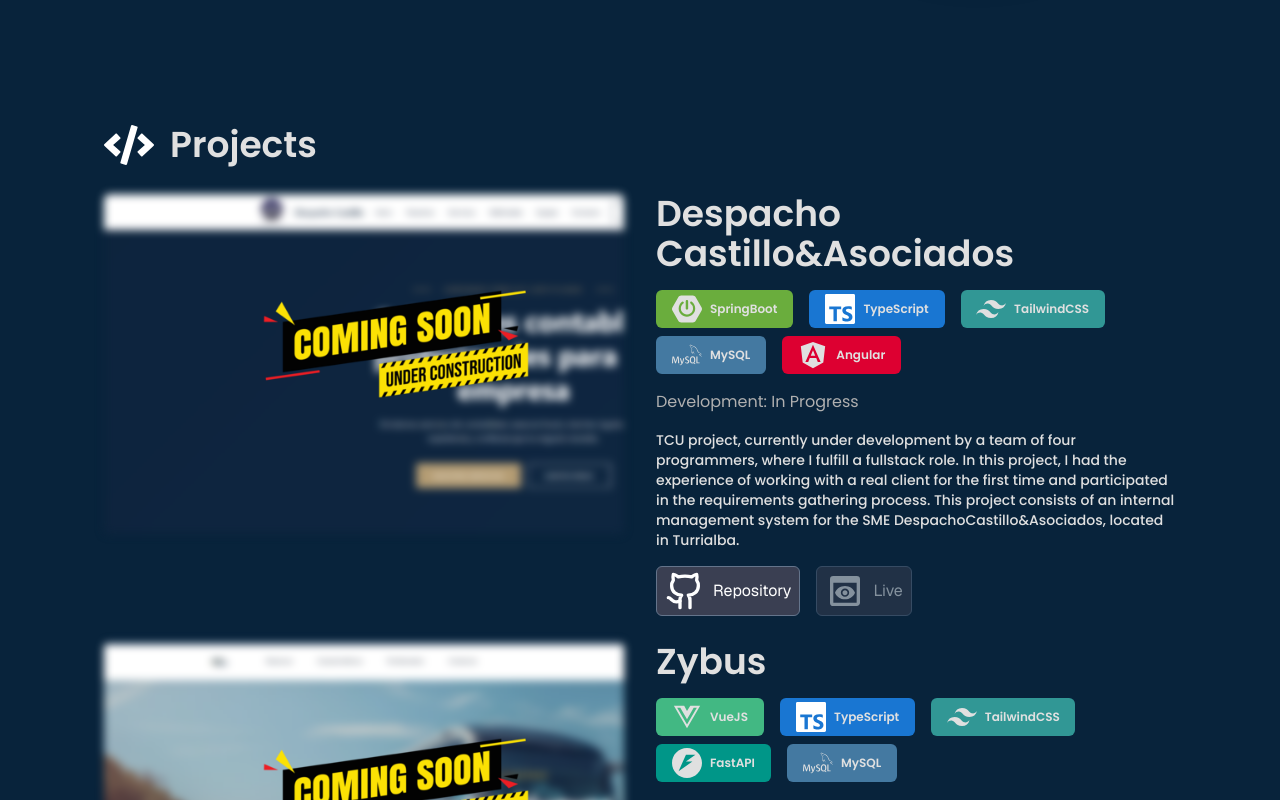
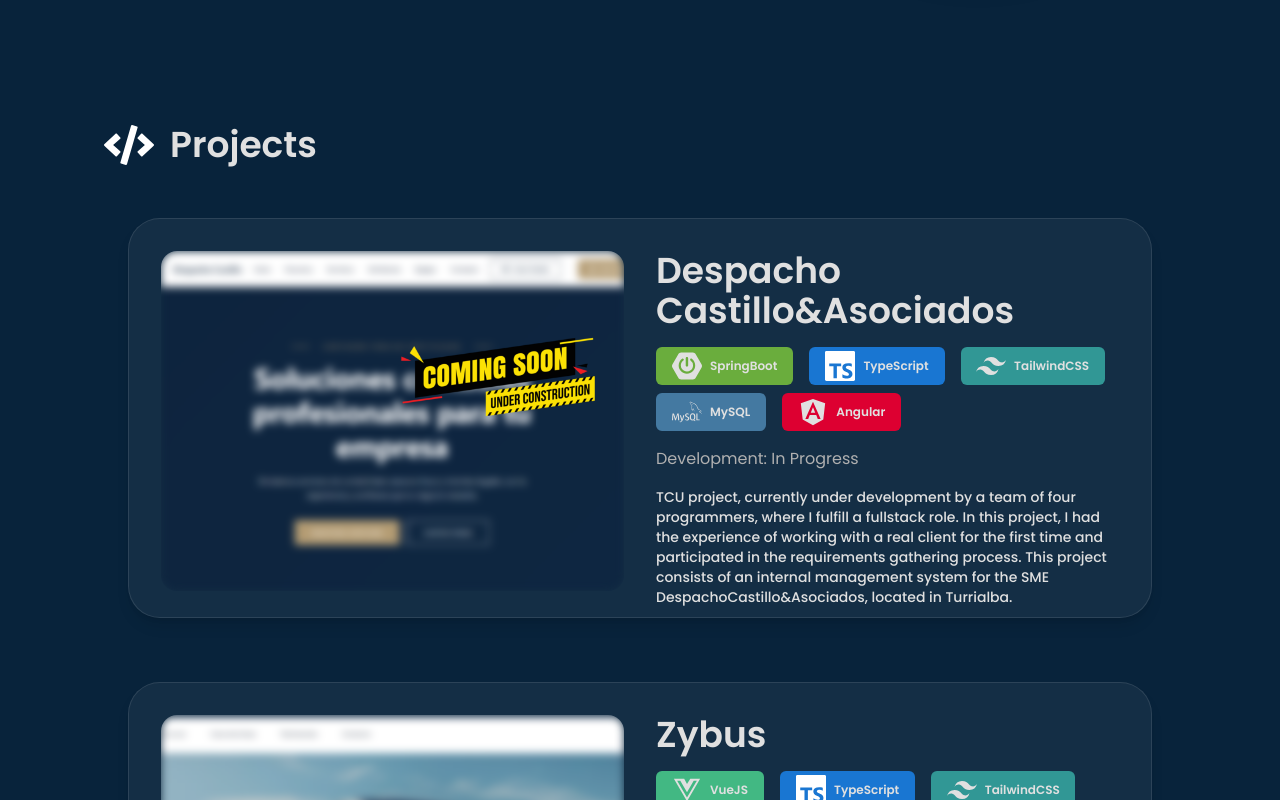
Before and after one commit to FallasDev/PortfolioDev, a Next.js app: page / in a window 1280 px wide. Shown: the part 600-1400 px from the top of the page. Built offline with nearby package versions, Linux system fonts and the light colour scheme.

Commit message:
change project cards

```diff
--- a/src/app/Projects/ProjectCard.tsx
+++ b/src/app/Projects/ProjectCard.tsx
@@ -79,17 +79,17 @@ function ProjectCard(project: Project) {
   };
 
   return (
-    <li className="flex gap-8 w-full  relative  xl:max-h-[400px]  flex-col items-center xl:items-start xl:flex-row">
-      <div className="w-[80%] xl:w-[50%] h-[340px]  relative">
+    <li className="flex w-full max-w-5xl flex-col items-center gap-6 overflow-hidden rounded-[2rem] border border-white/10 bg-white/5 p-4 shadow-lg shadow-black/10 sm:p-6 xl:max-h-[400px] xl:flex-row xl:items-start xl:gap-8 xl:p-8">
+      <div className="relative h-[240px] w-full overflow-hidden rounded-2xl sm:h-[300px] xl:h-[340px] xl:w-1/2">
         <div
-          className={`w-full h-full bg-cover object-cover rounded-md transition-transform duration-300 ease-in-out transform hover:scale-105 hover:opacity-80 ${
+          className={`h-full w-full rounded-2xl bg-cover bg-center transition-transform duration-300 ease-in-out transform hover:scale-105 hover:opacity-80 ${
             project.isInProgress && "blur-sm"
           }`}
           style={{ backgroundImage: `url('${project.image}')` }}
         ></div>
         {project.isInProgress && (
           <Image
-            className="absolute top-[0%] right-[15%]"
+            className="absolute right-2 top-2 h-auto w-[160px] sm:right-4 sm:top-4 sm:w-[220px]"
             src="/commingSoon.webp"
             alt={isEnglish ? "Coming soon" : "Próximamente"}
             width={300}
@@ -98,7 +98,7 @@ function ProjectCard(project: Project) {
         )}
       </div>
 
-      <div className="w-[80%] xl:w-[50%] flex flex-col gap-4">
+      <div className="flex w-full flex-col gap-4 xl:w-1/2">
         <h2 className="text-primaryText font-poppins font-semibold text-4xl">
           {project.title}
         </h2>
@@ -130,7 +130,7 @@ function ProjectCard(project: Project) {
         <p className="font-poppins text-sm text-primaryText font-medium">
           {project.description}
         </p>
-        <div className="flex gap-4">
+        <div className="flex flex-wrap gap-4">
           {project.disabledGithub ? (
             <span className="flex items-center bg-secondary px-2 py-1 gap-2 rounded-md border-[1px] min-w-32 border-slate-500 text-white opacity-50 cursor-not-allowed">
               <LuGithub size={40} className="text-white" />
--- a/src/app/Projects/Projects.tsx
+++ b/src/app/Projects/Projects.tsx
@@ -11,12 +11,12 @@ function Projects(){
     const projects = getProjects(isEnglish);
 
     return (
-        <section id="projects" className="flex flex-col  items-center mt-32 justify-center xl:items-start">
-            <header className="flex items-center gap-4">
+        <section id="projects" className="flex w-full flex-col items-center justify-center gap-6 mt-32 xl:items-start">
+            <header className="flex items-center gap-4 self-start">
                 <FaCode size={50} color="#fff"/>
                 <h2 className="text-primaryText font-poppins font-semibold font text-4xl">{isEnglish ? "Projects" : "Proyectos"}</h2>
             </header>
-            <ul className="flex gap-12 mt-6 h-fit items-center justify-center flex-col">
+            <ul className="flex w-full flex-col gap-16 mt-6 h-fit items-center justify-center">
                 {projects.map((project) => (
                     <ProjectCard key={project.id} {...project}/>
                 ))}
--- a/src/app/globals.css
+++ b/src/app/globals.css
@@ -16,6 +16,7 @@
 
 html {
   scroll-behavior: smooth;
+  overflow-x: hidden;
 }
 
 * {
--- a/src/app/page.tsx
+++ b/src/app/page.tsx
@@ -8,7 +8,7 @@ export default function Home() {
   return (
     <>
       <Header />
-      <main className="mx-auto flex w-full max-w-6xl flex-col gap-12 px-6 pb-12 sm:px-8 lg:px-10">
+      <main className="mx-auto flex w-full max-w-6xl flex-col gap-12 overflow-x-hidden px-6 pb-12 sm:px-8 lg:px-10">
         <Projects />
         <AboutMe />
         <Contact />
```
